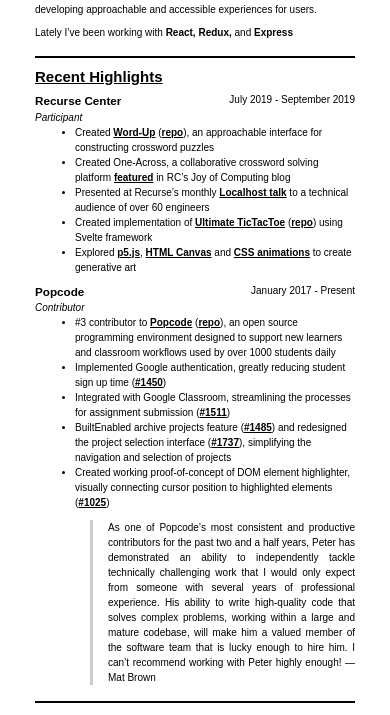
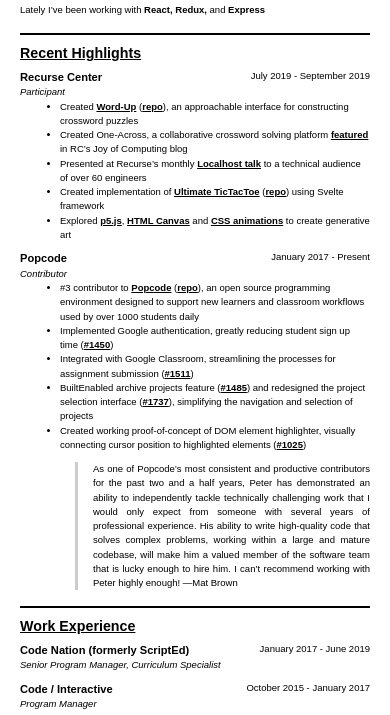
Before and after one commit to pwjablonski/pwj, a Gatsby site: page /resume in a window 390 px wide. Shown: the part 194-909 px from the top of the page. Built offline with nearby package versions, Linux system fonts and the light colour scheme; Gatsby itself is replaced by a stand-in of ours.

Commit message:
update for mobile and printing

```diff
--- a/src/pages/resume.module.css
+++ b/src/pages/resume.module.css
@@ -1,5 +1,5 @@
 .content {
-    font-size: 10px;
+    font-size: 16px;
     width: 38rem;
     margin: 4rem auto;
     display: flex;
@@ -9,9 +9,17 @@
     line-height: 1.5;
 }
 
-@media(max-width: 500px){
+@media(max-width: 720px){
     .content{
-        width: 320px;
+        font-size: 9.5px;
+        width: 550px;
+    }
+}
+
+@media(max-width: 550px){
+    .content{
+        font-size: 9.5px;
+        width: 350px;
     }
 }
 
```
